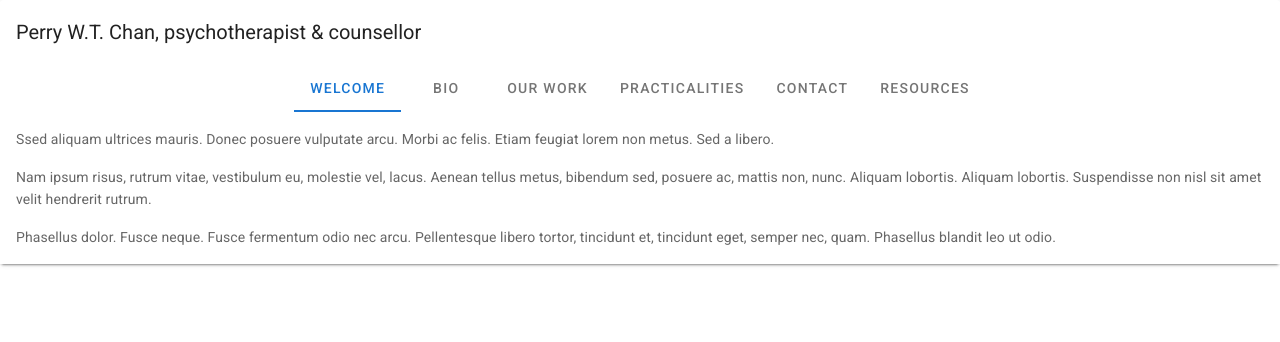
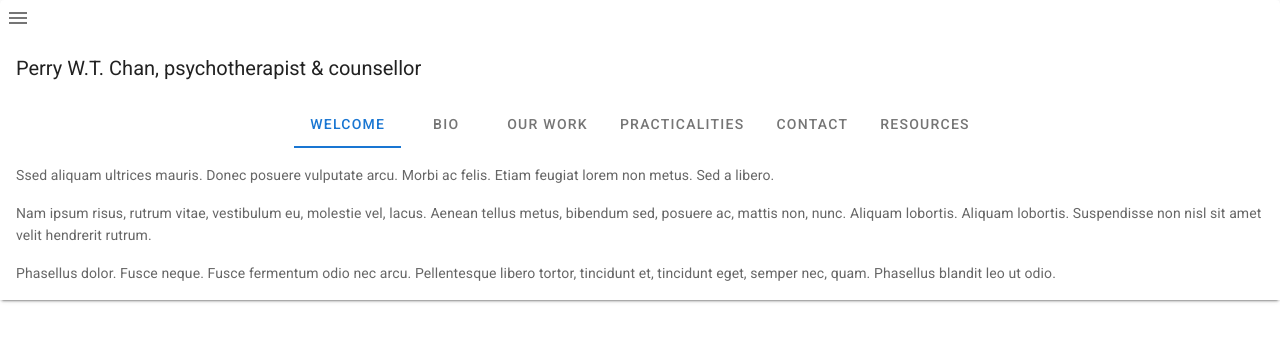
Before and after one commit to perrychan527/perrypsychotherapy, a Vue app: page / in a window 1280 px wide. Shown: the top 342 px of the page. Built offline with nearby package versions, Linux system fonts and the light colour scheme.

Commit message:
updated button

```diff
--- a/src/App.vue
+++ b/src/App.vue
@@ -1,6 +1,7 @@
 <template>
  <v-app>
   <v-card>
+    <v-app-bar-nav-icon></v-app-bar-nav-icon>
     <v-toolbar
       flat
     >
```
